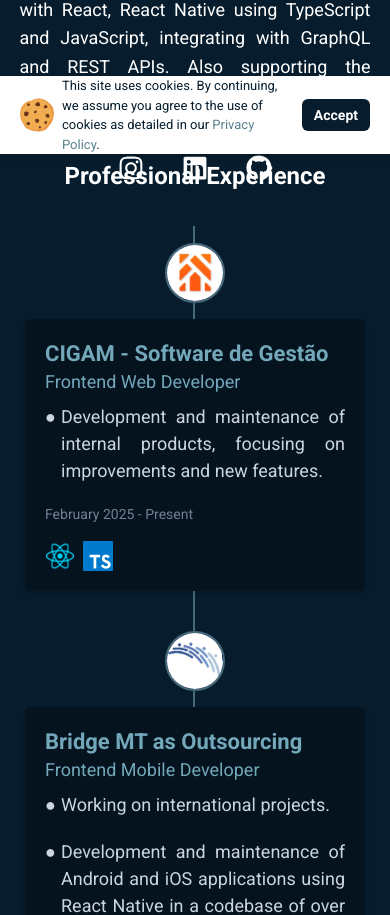
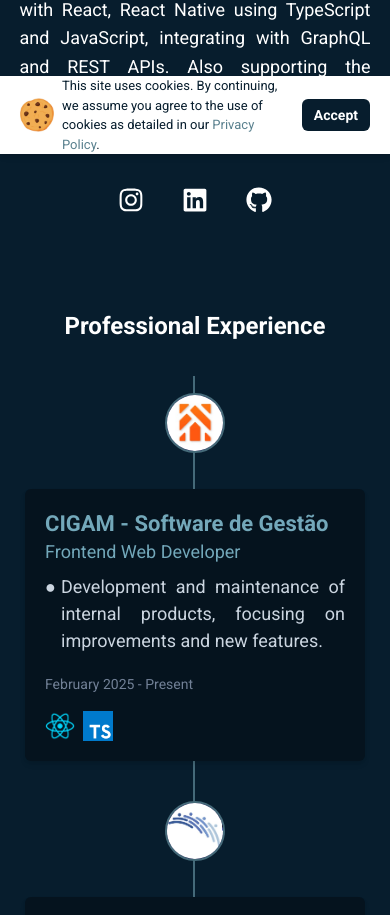
Before and after one commit to DionataBergmann/Portfolio, a Next.js app: page / in a window 390 px wide. Shown: the part 690-1605 px from the top of the page. Built offline with nearby package versions, Linux system fonts and the light colour scheme.

Commit message:
:iphone: Improve responsive layout

```diff
--- a/src/components/About/index.tsx
+++ b/src/components/About/index.tsx
@@ -87,7 +87,7 @@
         {t("description")}
       </Text>
 
-      <HStack spacing={6} mt={isMobile ? 2 : 6}>
+      <HStack spacing={6} mt={[10, 10, 6, 6]}>
         <Link href="https://www.instagram.com/dionatabergmann/" isExternal>
           <IconButton
             aria-label="Instagram"
--- a/src/components/ExperienceSection/index.tsx
+++ b/src/components/ExperienceSection/index.tsx
@@ -24,6 +24,7 @@
       direction="column"
       alignItems="center"
       p={['15px', '40px']}
+      mt={['150px', 0, 10, 0]}
       position="relative"
       maxW="900px"
       mx="auto"
--- a/src/components/Timeline/index.tsx
+++ b/src/components/Timeline/index.tsx
@@ -41,7 +41,7 @@
         <Flex
           alignItems="center"
           justifyContent="center"
-          mb="16px"
+          mb="36px"
           bg="primary.800"
           borderRadius="full"
           boxSize="60px"
```
